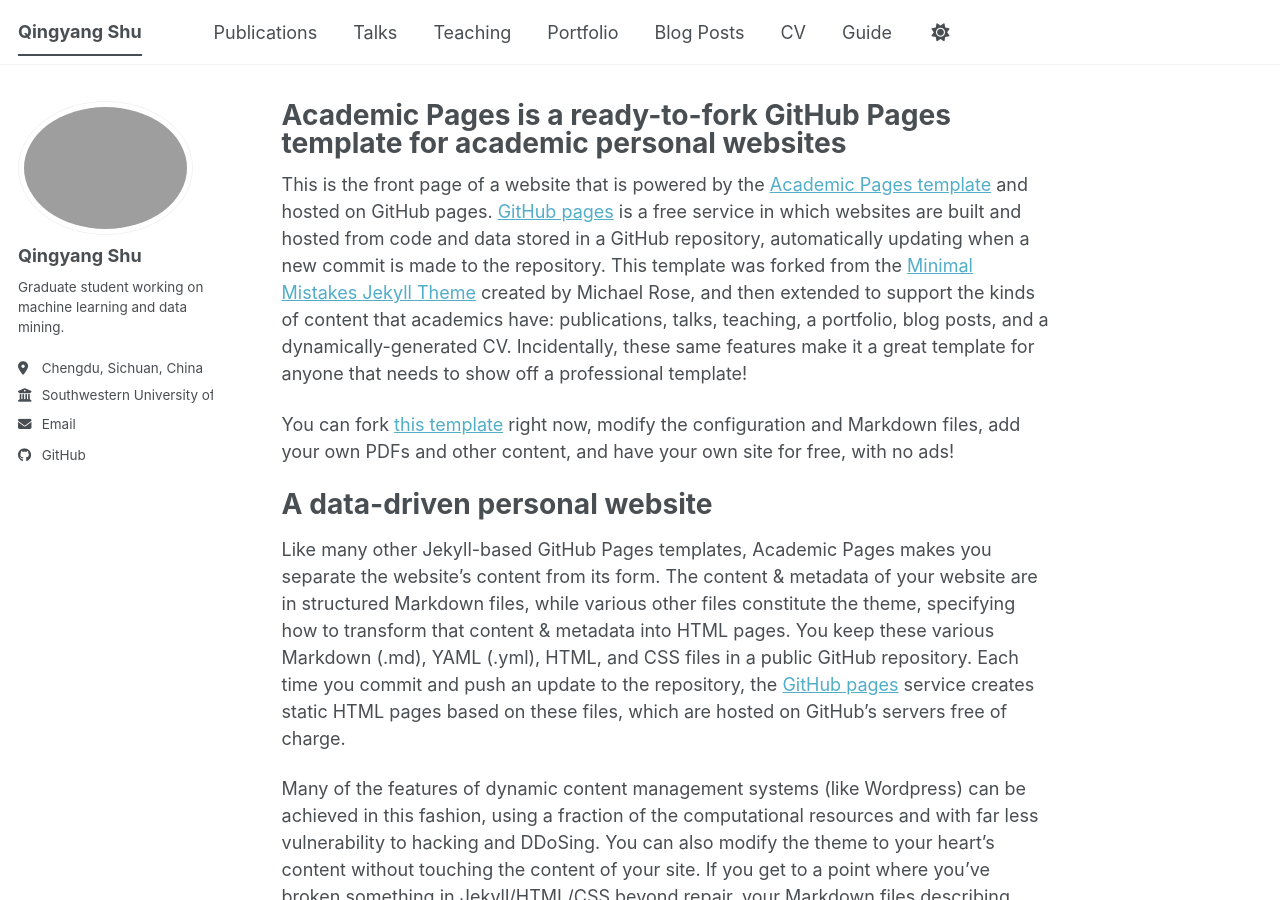
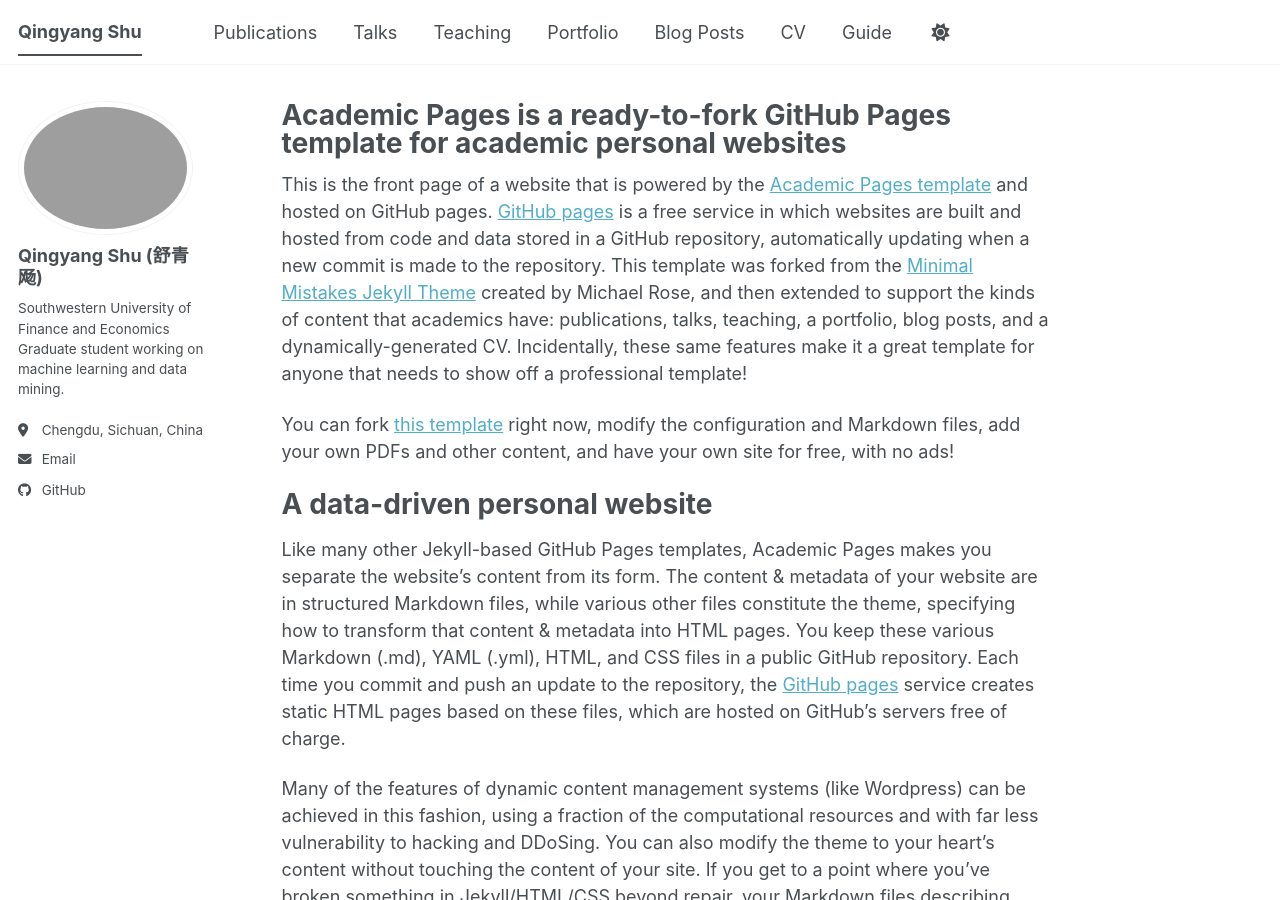
Before and after one commit to QingyangShu/qingyangshu.github.io, a Jekyll site: the page built from _pages/about.md, in a window 1280 px wide and 900 px high. Built offline with Jekyll 4.4.1, drawn with Linux system fonts in a browser that asks for light colours; a script bundle is joined from its source files by our own code; library files that are not in the unit come from our copies.

Commit message:
Update _config.yml

```diff
--- a/_config.yml
+++ b/_config.yml
@@ -24,11 +24,11 @@
 author:
   # Biographic information
   avatar           : "照片白底.jpg"
-  name             : "Qingyang Shu"
+  name             : "Qingyang Shu (舒青飏)"
   pronouns         : # example: "she/her"
-  bio              : "Graduate student working on machine learning and data mining."
+  bio              : "Southwestern University of Finance and Economics <br> Graduate student working on machine learning and data mining."
   location         : "Chengdu, Sichuan, China"
-  employer         : "Southwestern University of Finance and Economics"
+  employer         : #"Southwestern University of Finance and Economics"
   uri              : # URL
   email            : "qingyang_shu@163.com"
 
```
